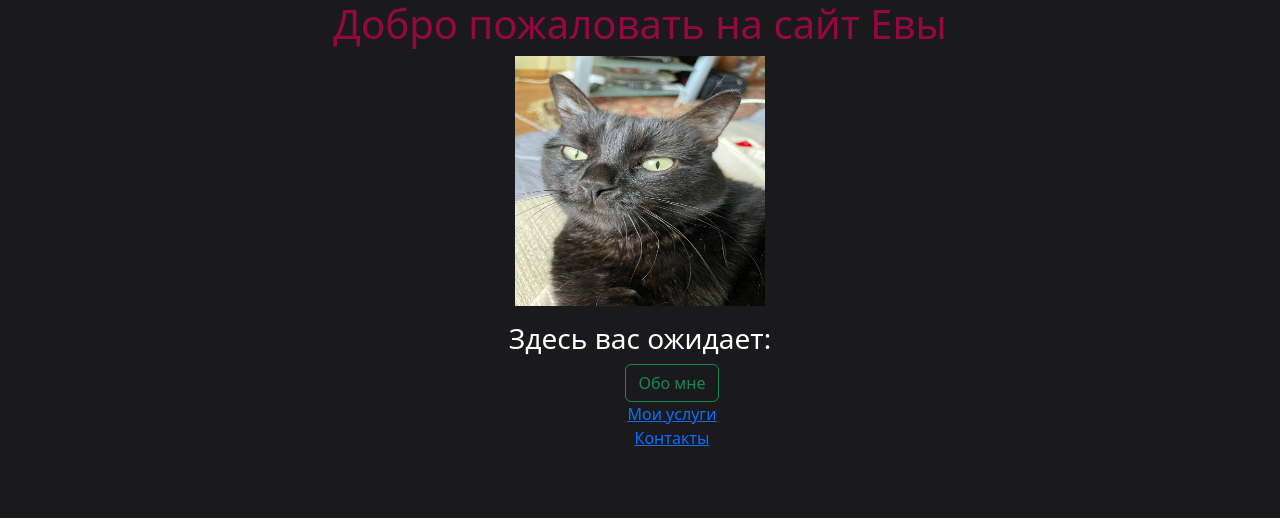
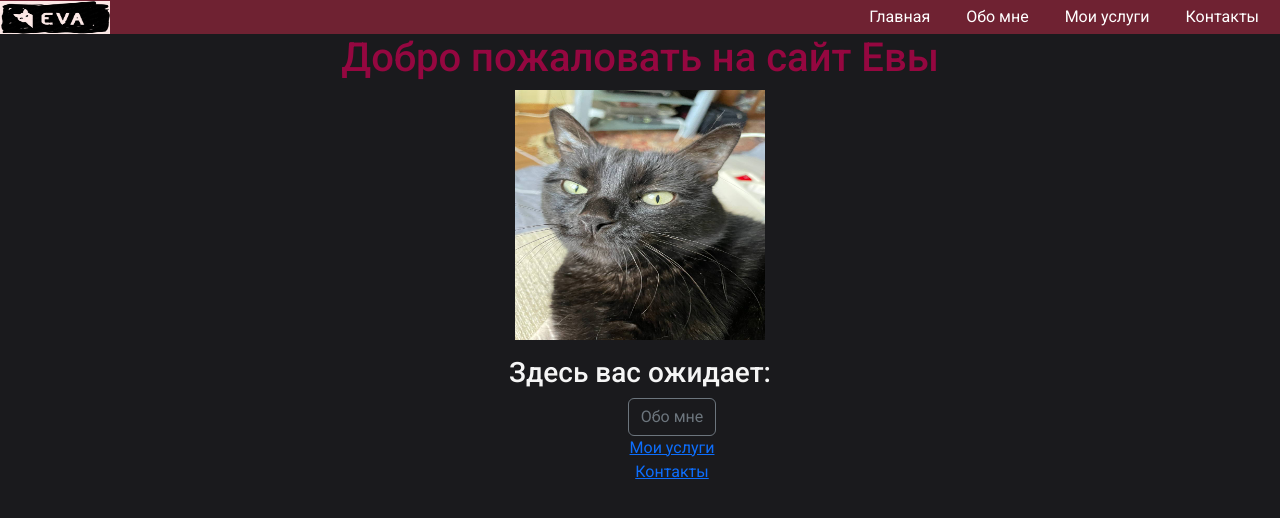
Before and after one commit to puerchik1/Eva, a plain HTML site: page index.html in a window 1280 px wide. Drawn offline with nearby package versions, Linux system fonts and the light colour scheme.

Commit message:
Первые глобал изменения

```diff
--- a/index.html
+++ b/index.html
@@ -4,20 +4,38 @@
 <head>
     <meta charset="UTF-8">
     <meta name="viewport" content="width=device-width, initial-scale=1.0">
+    <link rel="preconnect" href="https://fonts.googleapis.com">
+    <link rel="preconnect" href="https://fonts.gstatic.com" crossorigin>
+    <link
+        href="https://fonts.googleapis.com/css2?family=Roboto:ital,wght@0,100;0,300;0,400;0,500;0,700;0,900;1,100;1,300;1,400;1,500;1,700;1,900&display=swap"
+        rel="stylesheet">
     <link href="https://cdn.jsdelivr.net/npm/bootstrap@5.3.3/dist/css/bootstrap.min.css" rel="stylesheet"
         integrity="sha384-QWTKZyjpPEjISv5WaRU9OFeRpok6YctnYmDr5pNlyT2bRjXh0JMhjY6hW+ALEwIH" crossorigin="anonymous">
     <title>Ева главная</title>
     <link rel="stylesheet" href="./styles.css">
 </head>
 
+<header class="header-site">
+    <div class="header-site-wrapper">
+        <a href="./index.html"><img src="./logo.jpg" alt="logo" id="headerLogo" width="110px" height="33px"></a>
+        <nav class="header">
+            <a href="./index.html" class="headerButtom">Главная</a>
+            <a href="./about.html" class="headerButtom">Обо мне</a>
+            <a href="services.html" class="headerButtom">Мои услуги</a>
+            <a href="contact.html" class="headerButtom">Контакты</a>
+        </nav>
+    </div>
+</header>
+
 <body>
+    <div>
         <h1>Добро пожаловать на сайт Евы</h1>
         <img width="250" height="250" src="eva1.jpg" alt="Моя главная фотка">
         <p>
         <h3>Здесь вас ожидает:</h3>
         <ul>
             <ol>
-            <a href="./about.html" type="button" class="btn btn-outline-success">Обо мне</a>
+                <a href="./about.html" type="button" class="btn btn-outline-secondary">Обо мне</a>
             </ol>
             <ol>
                 <a href="services.html">Мои услуги</a>
@@ -30,6 +48,7 @@
         <script src="https://cdn.jsdelivr.net/npm/bootstrap@5.3.3/dist/js/bootstrap.bundle.min.js"
             integrity="sha384-YvpcrYf0tY3lHB60NNkmXc5s9fDVZLESaAA55NDzOxhy9GkcIdslK1eN7N6jIeHz"
             crossorigin="anonymous"></script>
+    </div>
 </body>
 
 </html>
--- a/styles.css
+++ b/styles.css
@@ -1,12 +1,82 @@
 body {
     background-color: #1A1a1d;
     text-align: center;
+    font-family: Roboto;
 }
 
 h1 {
     color: #950740;
+
 }
 
 h3 {
+    color: whitesmoke;
+}
+
+#headerLogo {
+    color: #6f2232;
+    font-family: monospace;
+    font-size: 20px;
+
+
+}
+
+span {
+    margin: left;
+}
+
+.header {
+    /* background-color: #6f2232; */
+    padding: 5px;
+}
+
+/* .header-site {
+    display: flex;
+    justify-content: space-between;
+    align-items: center;
+} */
+
+.header-site-wrapper {
+    display: flex;
+    justify-content: space-between;
+    align-items: center;
+}
+
+/* .headerButtom {
+    font-family: 'Courier New', Courier, monospace;
+    color: #6f2232;
+} */
+
+
+/* делаем стиль для навигации в шапке */
+.header-site-wrapper {
+    /* первый вариант */
+
+    /* margin: 27px auto 0;
+    position: relative;
+    width: 590px;
+    height: 50px;
+    background-color: #6f2232;
+    border-radius: 8px;
+    font-size: 0; */
+
+    /* второй вариант  */
+    list-style-type: none;
+    margin: 0;
+    padding: 0;
+    overflow: hidden;
+    background-color: #6f2232;
+}
+
+nav a {
+    display: ;
     color: #fff;
+    text-align: center;
+    padding: 14px 16px;
+    text-decoration: none;
+
 }
+
+nav a:hover {
+    color: #1A1a1d;
+}
```
Also changed, not shown: about.html (+13 -3 lines), contact.html (+13 -3 lines), services.html (+13 -3 lines), sp.html (+10 -0 lines), logo.jpg (added). Lines whose indentation alone changed are shown as unchanged.
